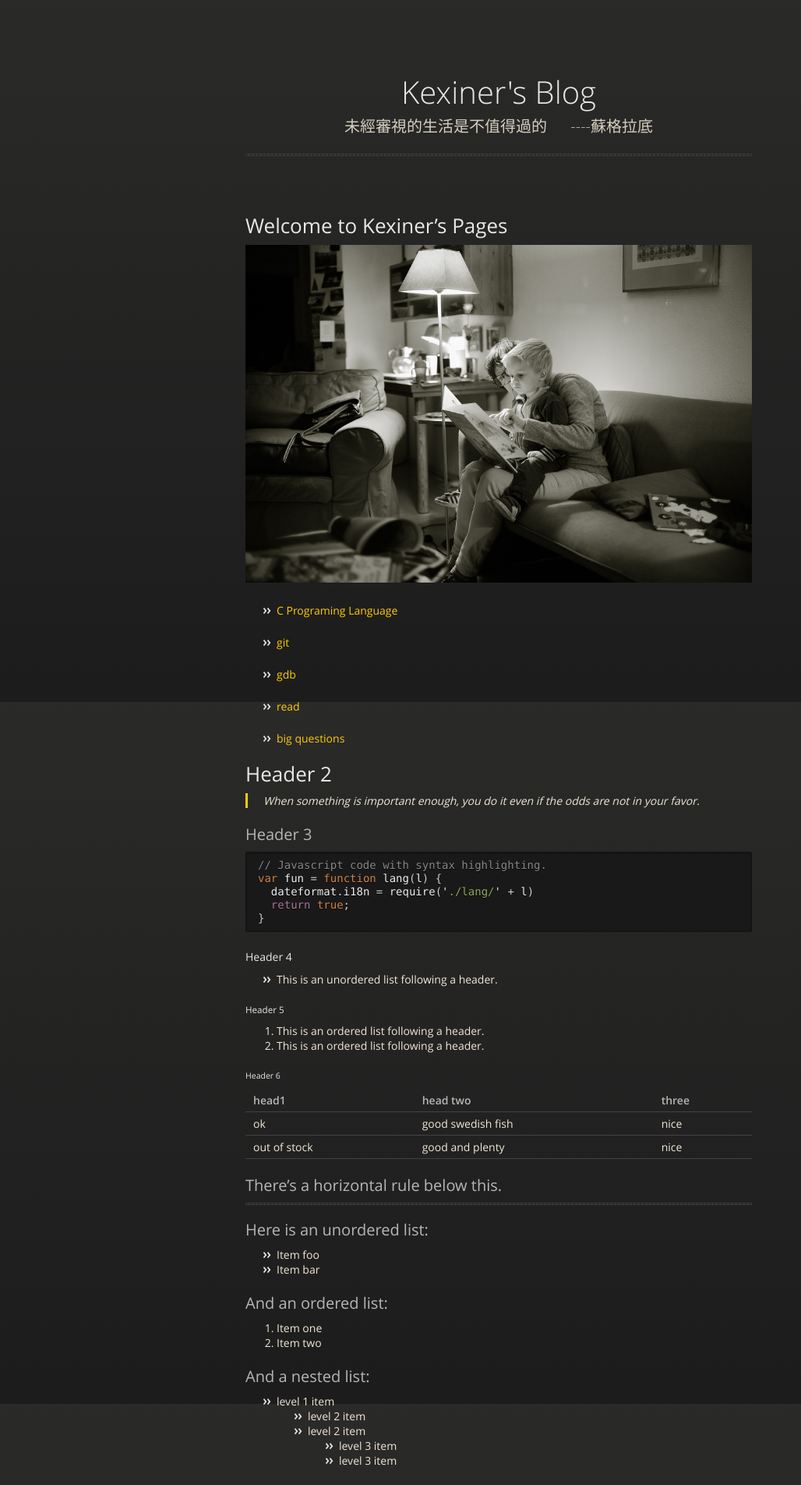
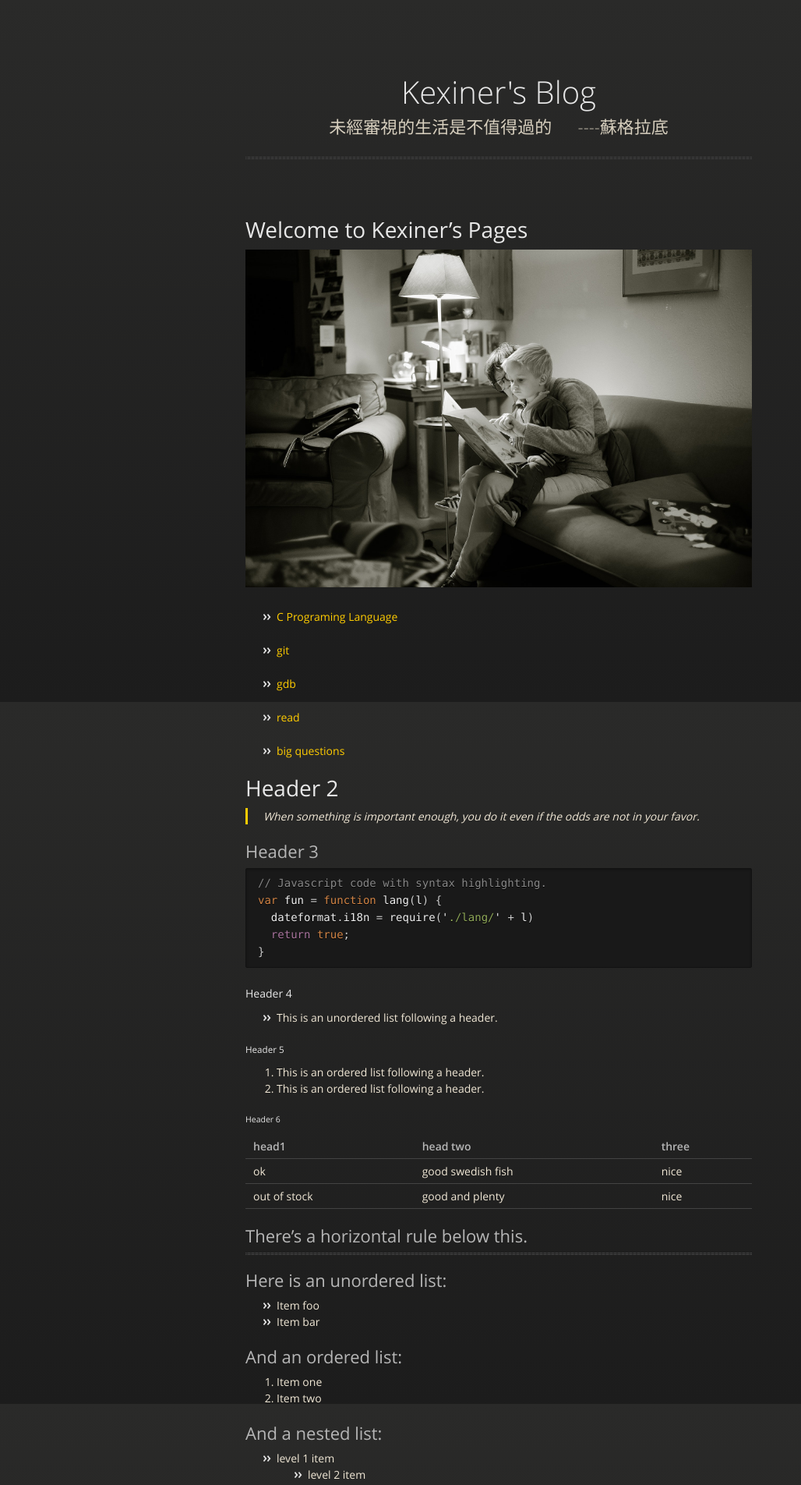
Before and after one commit to kexinerchen/kexinerchen.github.io, a Jekyll site: the page built from index.md, in a window 1280 px wide. Shown: the top 1904 px of the page at 78% size, without its empty margins (0-1028 px from the left). Built offline with Jekyll 4.4.1, drawn with Linux system fonts in a browser that asks for light colours; our own code applies the rules of GitHub Pages for plain Markdown files.

Commit message:
Update jekyll-theme-midnight.scss

```diff
--- a/_sass/jekyll-theme-midnight.scss
+++ b/_sass/jekyll-theme-midnight.scss
@@ -5,7 +5,7 @@
 body {
   padding:0px 0 20px 0px;
   margin: 0px;
-  font:14px "OpenSansRegular", "Helvetica Neue", Helvetica, Arial, sans-serif;
+  font:14px/1.5 "OpenSansRegular", "Helvetica Neue", Helvetica, Arial, sans-serif;
   color:#f0e7d5;
   font-weight: normal;
   background: #252525;
@@ -30,11 +30,11 @@ h1, h2, h3 {
 }
 
 h1 {
-  font-size:30px;
+  font-size:32px;
 }
 
 h2 {
-  font-size: 26px;
+  font-size: 28px;
 }
 
 h4, h5, h6 {
@@ -42,7 +42,7 @@ h4, h5, h6 {
 }
 
 h3 {
-  font-size: 20px;
+  font-size: 22px;
   line-height: 24px;
   font-family: 'OpenSansRegular', "Helvetica Neue", Helvetica, Arial, sans-serif !important;
   font-weight: normal;
@@ -60,7 +60,7 @@ a {
 }
 
 a small {
-  font-size:13px;
+  font-size:15px;
   color:#666;
   margin-top:-0.6em;
   display:block;
@@ -180,7 +180,7 @@ dt {
       color: white;
       line-height: 50px;
       text-shadow: 0px 1px 0px rgba(0,0,0,.2);
-      font-size: 16px;
+      font-size: 18px;
 
       a {
         color: white;
@@ -193,7 +193,7 @@ dt {
         padding: 10px 12px;
         margin-top: 6px;
         line-height:14px;
-        font-size:16px;
+        font-size:18px;
         display:inline-block;
         text-align:center;
 
@@ -218,7 +218,7 @@ dt {
       &.title {
         float: right;
         margin-right: 10px;
-        font-size: 11px;
+        font-size: 13px;
       }
     }
   }
@@ -248,12 +248,12 @@ section {
       color: #d7cfbe;
       font-family: 'OpenSansLight', "Helvetica Neue", Helvetica, Arial, sans-serif;
       font-weight: normal;
-      font-size: 20px;
+      font-size: 22px;
       text-align: center;
     }
 
     .credits {
-      font-size: 13px;
+      font-size: 15px;
       font-family: 'OpenSansRegular', "Helvetica Neue", Helvetica, Arial, sans-serif;
       font-weight: normal;
       color: #696969;
```
